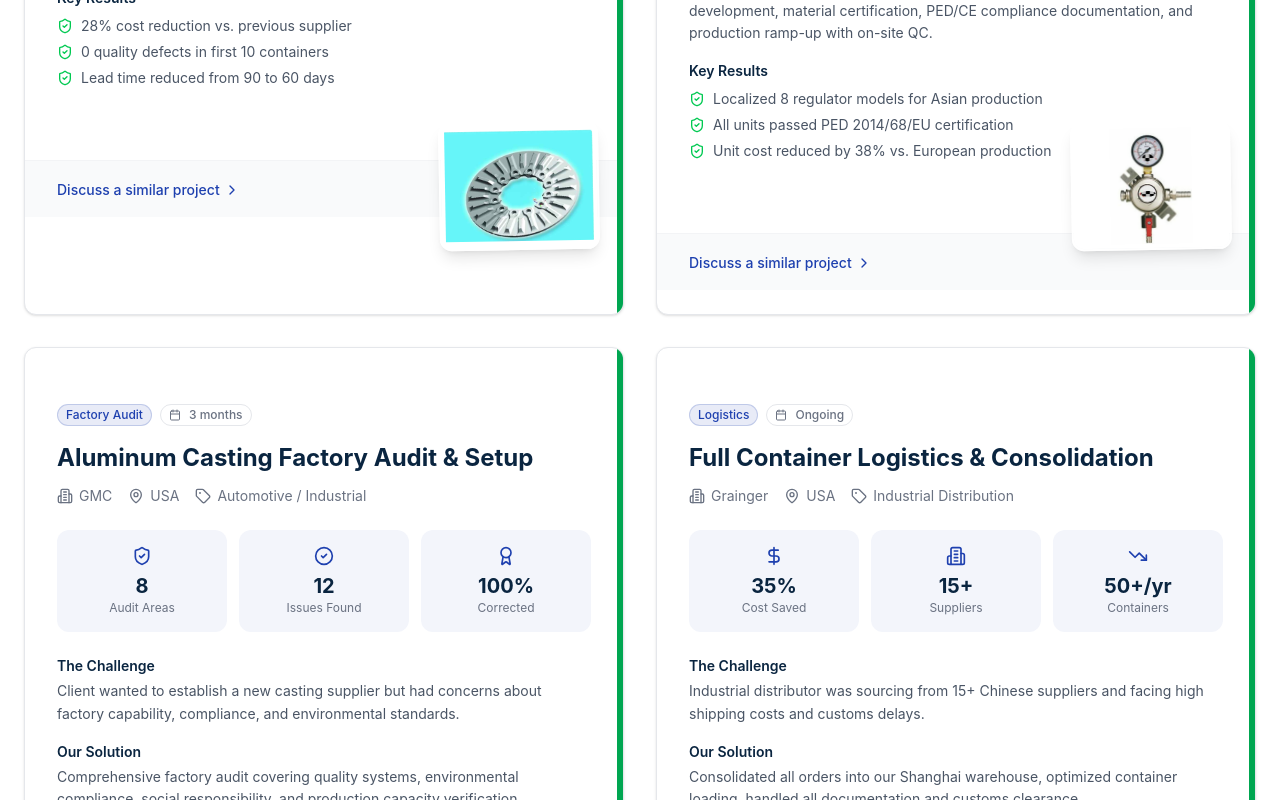
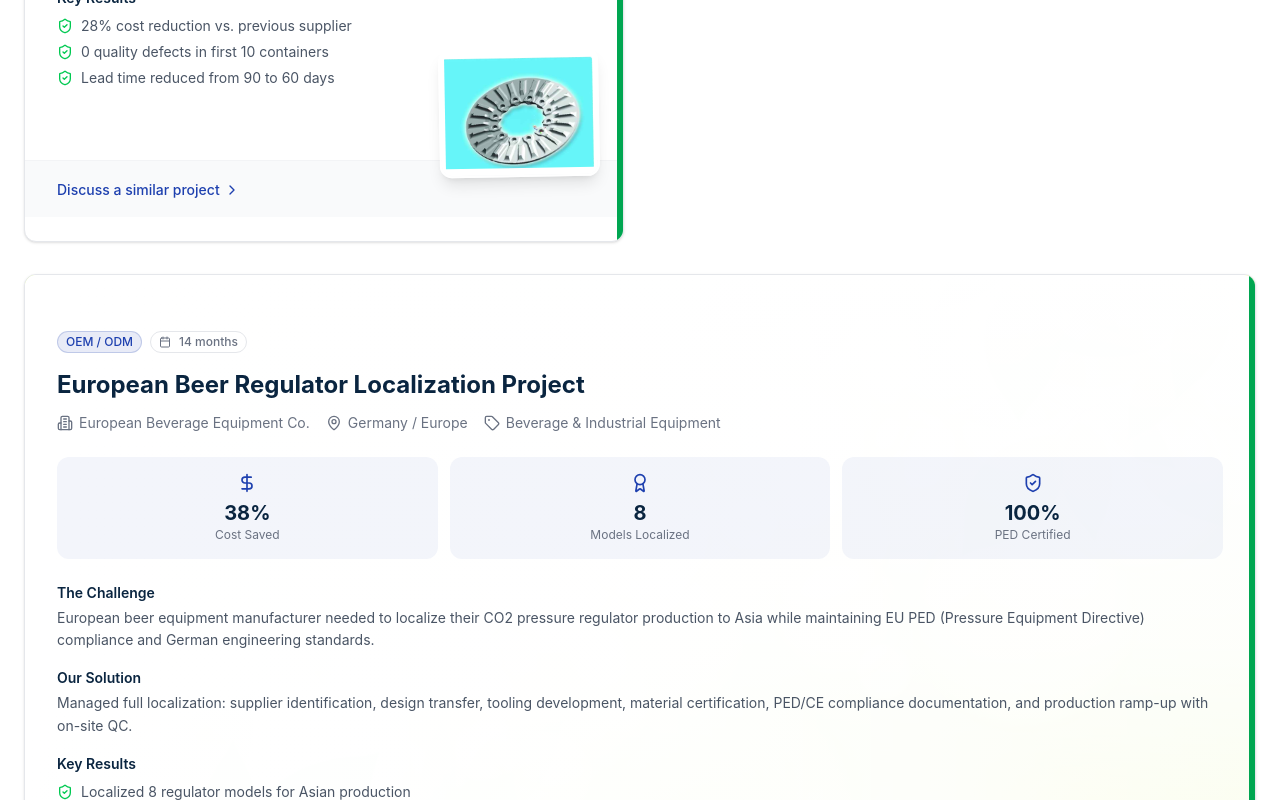
Before and after one commit to NHA6810/nha-sourcing-website, a Next.js app: page /case-studies in a window 1280 px wide. Shown: the part 1340-2140 px from the top of the page. Built offline with nearby package versions, Linux system fonts and the light colour scheme; a web font is replaced by a local one.

Commit message:
ui: first case study card now has full background image with text overlay

```diff
--- a/src/app/case-studies/page.tsx
+++ b/src/app/case-studies/page.tsx
@@ -55,7 +55,8 @@ const caseStudies = [
     industry: "Beverage & Industrial Equipment",
     category: "OEM / ODM",
     duration: "14 months",
-    image: "/images/products/regulators.png",
+    image: "/images/company/factory-2.jpg",
+    featured: true,
     challenge:
       "European beer equipment manufacturer needed to localize their CO2 pressure regulator production to Asia while maintaining EU PED (Pressure Equipment Directive) compliance and German engineering standards.",
     solution:
@@ -203,10 +204,28 @@ export default function CaseStudiesPage() {
               return (
                 <Card
                   key={index}
-                  className="card-hover border-gray-200 overflow-hidden relative group"
+                  className={`card-hover border-gray-200 overflow-hidden relative group ${
+                    study.featured ? "md:col-span-2" : ""
+                  }`}
                 >
-                  {/* Floating product image - bottom right corner */}
-                  {study.image && (
+                  {/* Background image for featured cards */}
+                  {study.featured && study.image && (
+                    <div className="absolute inset-0 z-0">
+                      <Image
+                        src={study.image}
+                        alt={study.title}
+                        fill
+                        className="object-cover"
+                        sizes="(max-width: 768px) 100vw, 800px"
+                      />
+                      {/* Gradient overlay to make text readable */}
+                      <div className="absolute inset-0 bg-gradient-to-b from-white via-white/95 to-white/70" />
+                      <div className="absolute inset-0 bg-gradient-to-r from-white via-white/90 to-white/50" />
+                    </div>
+                  )}
+
+                  {/* Floating product image - bottom right corner (non-featured cards only) */}
+                  {!study.featured && study.image && (
                     <div className="absolute z-10 w-36 h-28 md:w-40 md:h-32 rounded-xl shadow-lg overflow-hidden border-2 border-white transition-all duration-300 group-hover:scale-105 group-hover:shadow-xl bottom-16 right-6 -rotate-1">
                       <Image
                         src={study.image}
@@ -222,7 +241,9 @@ export default function CaseStudiesPage() {
                   <div className="absolute top-0 right-0 w-1.5 h-full bg-nha-green" />
 
                   <div
-                    className="p-6 lg:p-8"
+                    className={`p-6 lg:p-8 relative z-10 ${
+                      study.featured ? "md:pr-96 min-h-[500px]" : ""
+                    }`}
                   >
                     <div className="flex items-center gap-2 mb-4">
                       <Badge className="bg-nha-blue/10 text-nha-blue border-nha-blue/20">
```
Also changed, not shown: assets/IMG_1914.PNG (added), assets/IMG_1915.JPG (added).
